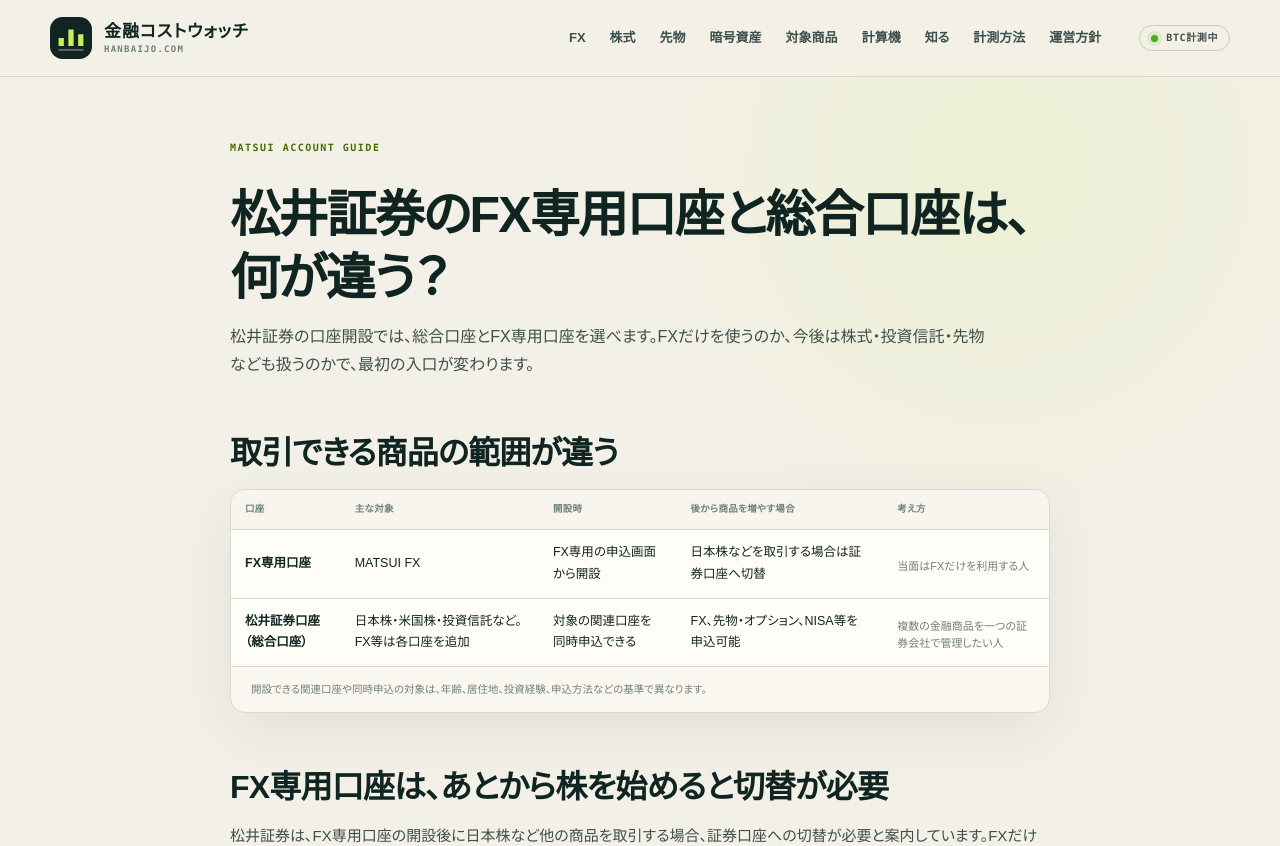
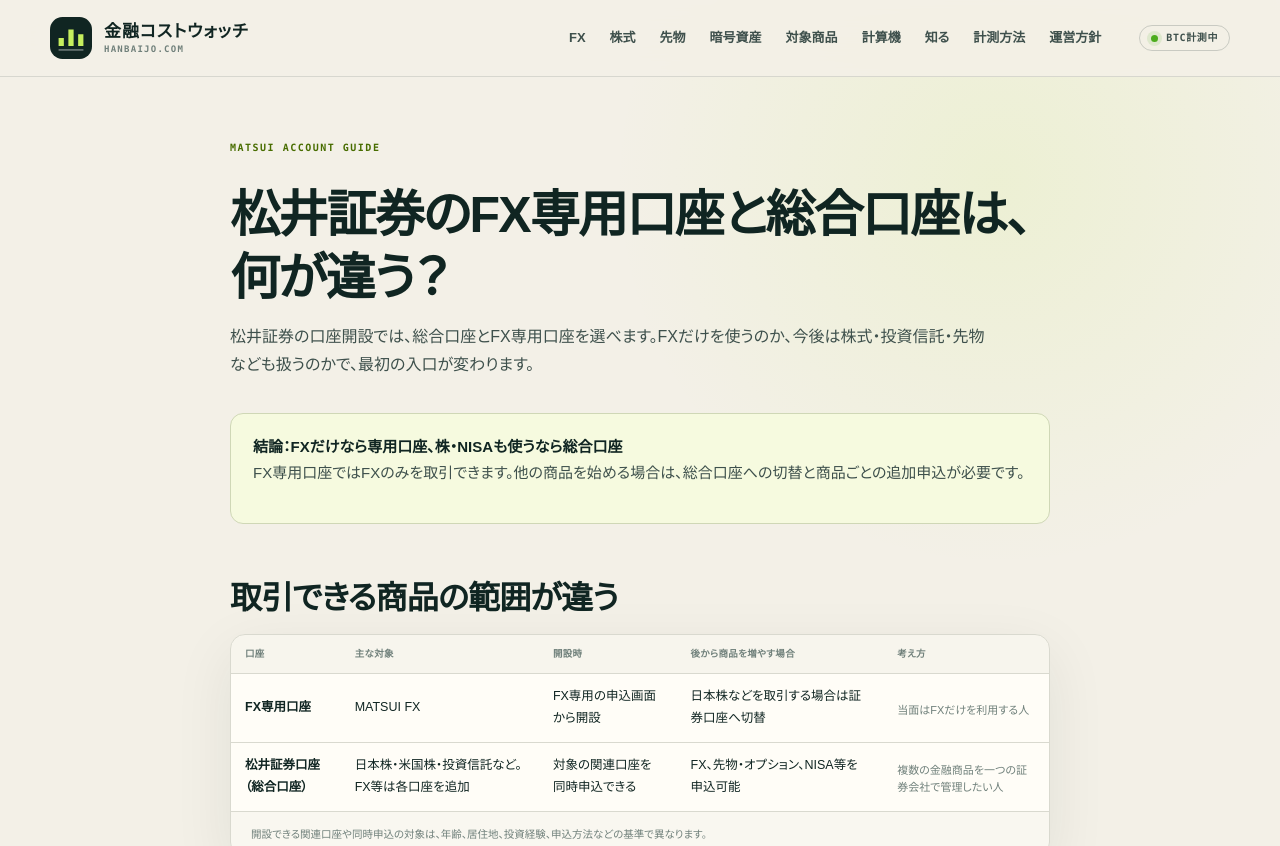
Before and after one commit to mrok18/hanbaijo, a Next.js app: page /articles/matsui-account-types in a window 1280 px wide. Shown: the top 846 px of the page. Built offline with nearby package versions, Linux system fonts and the light colour scheme.

Commit message:
Clarify Matsui account choice

```diff
--- a/app/articles/matsui-account-types/page.tsx
+++ b/app/articles/matsui-account-types/page.tsx
@@ -30,6 +30,7 @@ export default function Page() {
       <p className="page-kicker">MATSUI ACCOUNT GUIDE</p>
       <h1>松井証券のFX専用口座と総合口座は、何が違う？</h1>
       <p className="lede">松井証券の口座開設では、総合口座とFX専用口座を選べます。FXだけを使うのか、今後は株式・投資信託・先物なども扱うのかで、最初の入口が変わります。</p>
+      <div className="callout"><strong>結論：FXだけなら専用口座、株・NISAも使うなら総合口座</strong><p>FX専用口座ではFXのみを取引できます。他の商品を始める場合は、総合口座への切替と商品ごとの追加申込が必要です。</p></div>
 
       <h2>取引できる商品の範囲が違う</h2>
       <div className="data-panel"><div className="table-scroll">
```
